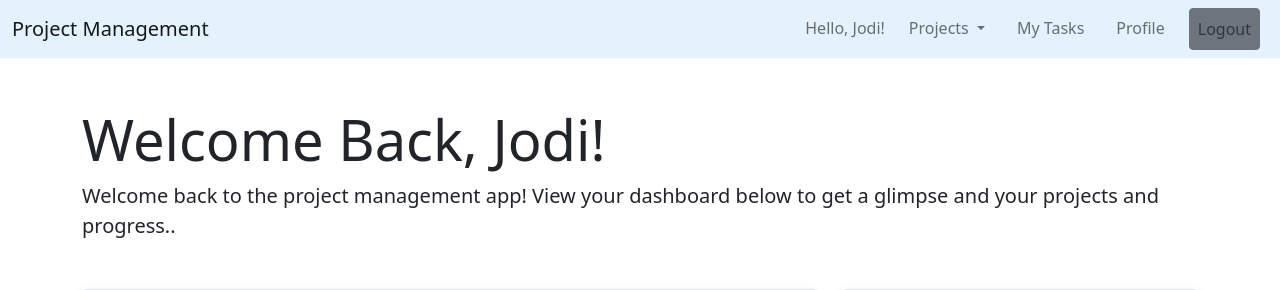
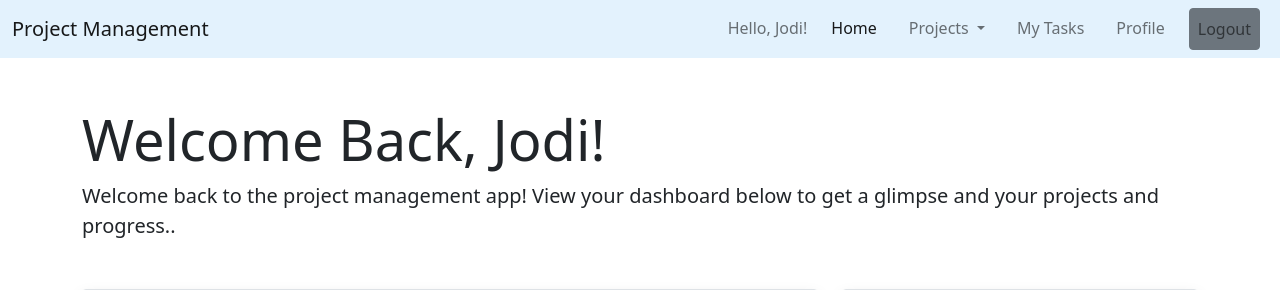
Before and after one commit to jodi-curtis/project-management, a Django app: page / in a window 1280 px wide. Shown: the top 290 px of the page. Run offline with Django 5.2, Linux system fonts and the light colour scheme; a user stored in the database is signed in; data comes from the database, SQL or seed files in the repository; some libraries are stand-ins or nearby versions.

Commit message:
Add active to menu

```diff
--- a/projects/templates/projects/base.html
+++ b/projects/templates/projects/base.html
@@ -26,22 +26,27 @@
                         {% if user.is_authenticated %}
                             <span class="navbar-text mx-2">Hello, {{ user.first_name }}!</span>
 
+                            <li class="nav-item mx-2">
+                                <a class="nav-link {% if request.resolver_match.url_name == 'project-home' %}active{% endif %}" href="{% url 'project-home' %}">Home</a>
+                            </li>
+
                             <li class="nav-item dropdown">
-                                <a class="nav-link dropdown-toggle mx-2" href="#" id="navbarDropdown" role="button" data-bs-toggle="dropdown" aria-expanded="false">
+                                <a class="nav-link dropdown-toggle mx-2 {% if request.resolver_match.url_name == 'project-list' or request.resolver_match.url_name == 'project-create' %}active{% endif %}
+                                " href="#" id="navbarDropdown" role="button" data-bs-toggle="dropdown" aria-expanded="false">
                                     Projects
                                 </a>
                                 <ul class="dropdown-menu" aria-labelledby="navbarDropdown">
-                                    <li><a class="dropdown-item" href="{% url 'project-list' %}">All Projects</a></li>
-                                    <li><a class="dropdown-item" href="{% url 'project-create' %}">New Project</a></li>
+                                    <li><a class="dropdown-item {% if request.resolver_match.url_name == 'project-list' %}active{% endif %}" href="{% url 'project-list' %}">All Projects</a></li>
+                                    <li><a class="dropdown-item {% if request.resolver_match.url_name == 'project-create' %}active{% endif %}" href="{% url 'project-create' %}">New Project</a></li>
                                 </ul>
                             </li>
 
                             <li class="nav-item mx-2">
-                                <a class="nav-link" href="{% url 'task-home' %}">My Tasks</a>
+                                <a class="nav-link {% if request.resolver_match.url_name == 'task-home' %}active{% endif %}" href="{% url 'task-home' %}">My Tasks</a>
                             </li>
 
                             <li class="nav-item mx-2">
-                                <a class="nav-link" href="{% url 'profile' %}">Profile</a>
+                                <a class="nav-link {% if request.resolver_match.url_name == 'profile' %}active{% endif %}" href="{% url 'profile' %}">Profile</a>
                             </li>
 
                             <form method="POST" action="{% url 'logout' %}" class="form-inline nav-item">
```
